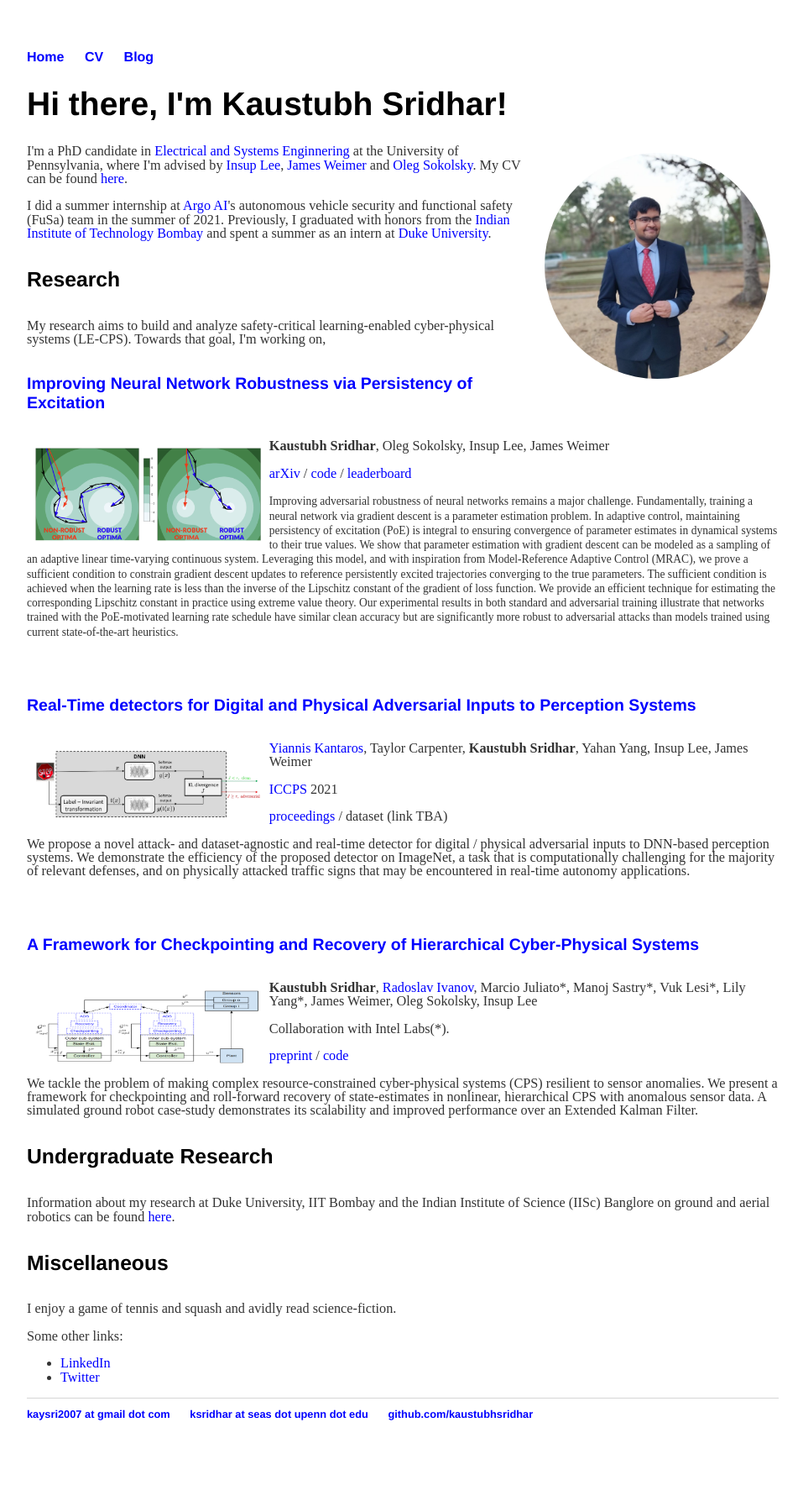
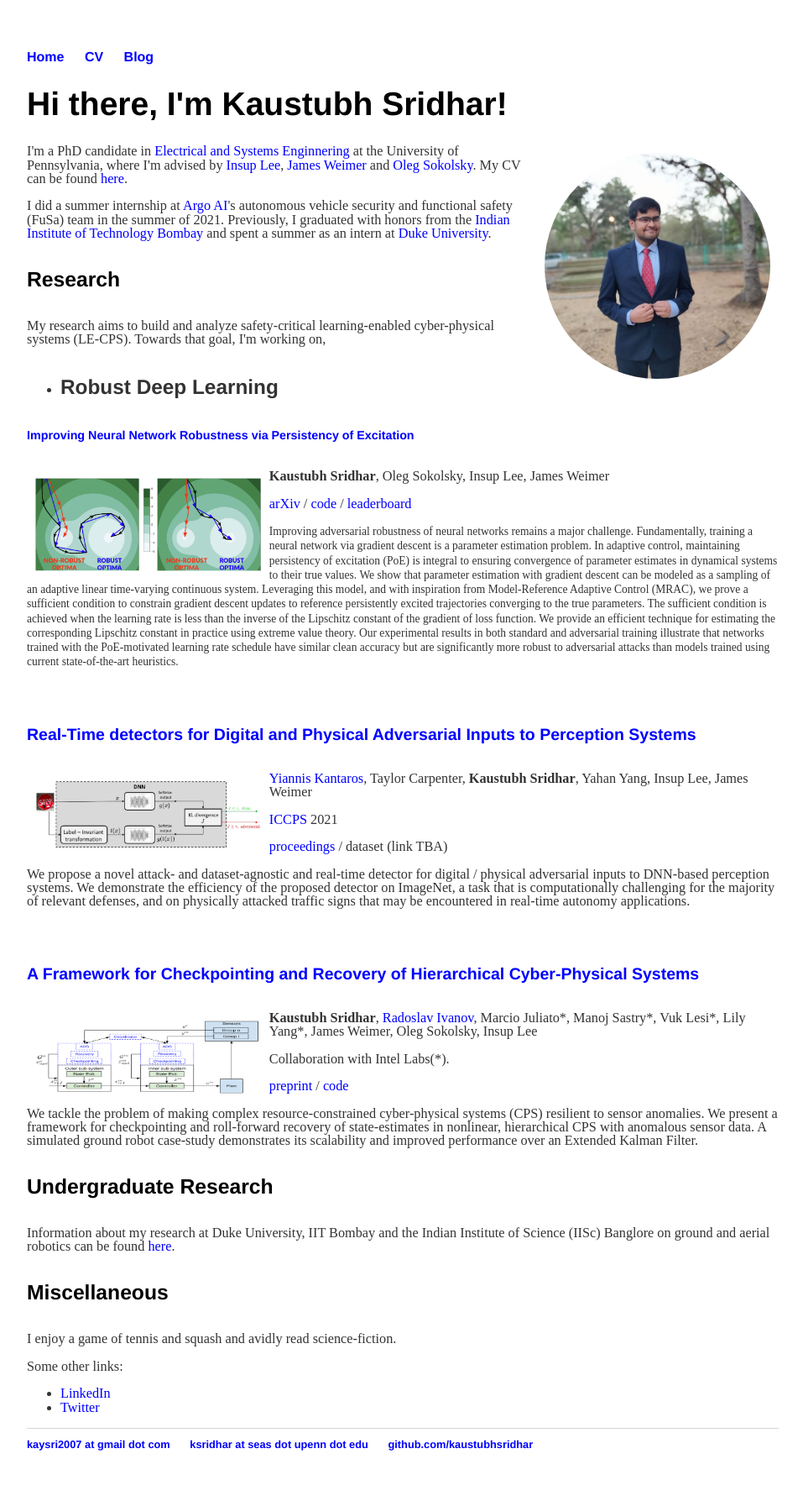
Before and after one commit to kaustubhsridhar/kaustubhsridhar_old.github.io, a Jekyll site: the page built from index.html, in a window 1280 px wide. Shown: the whole page at 84% size, without its empty margins (160-1117 px from the left). Built offline with Jekyll 4.4.1, drawn with Linux system fonts in a browser that asks for light colours; before the commit the page ends 1751 px from its top, so only the background shows below that.

Commit message:
Update index.html

```diff
--- a/index.html
+++ b/index.html
@@ -13,8 +13,12 @@ title: Welcome To My Homepage
 	<h4>Research</h4>
 	<p>My research aims to build and analyze safety-critical learning-enabled cyber-physical systems (LE-CPS). Towards that goal, I'm working on, </p>
 
-	<h5><a href="https://arxiv.org/abs/2106.02078">Improving Neural Network Robustness via Persistency of Excitation
-</a></h5>
+	<ul>
+	  <li><h5>Robust Deep Learning</h5></li>
+	</ul>
+
+	<h6><a href="https://arxiv.org/abs/2106.02078">Improving Neural Network Robustness via Persistency of Excitation
+</a></h6>
 	<img src="/images/PoE.png" alt="PoE" align="left" style="width:30%; padding: 10px;" class="img_rect">
 	<p><b>Kaustubh Sridhar</b>, Oleg Sokolsky, Insup Lee, James Weimer</p>
 	<p><a href="https://arxiv.org/abs/2106.02078">arXiv</a> / <a href="https://github.com/kaustubhsridhar/PoE-robustness">code</a> / <a href="https://robustbench.github.io/">leaderboard</a></p>
```
